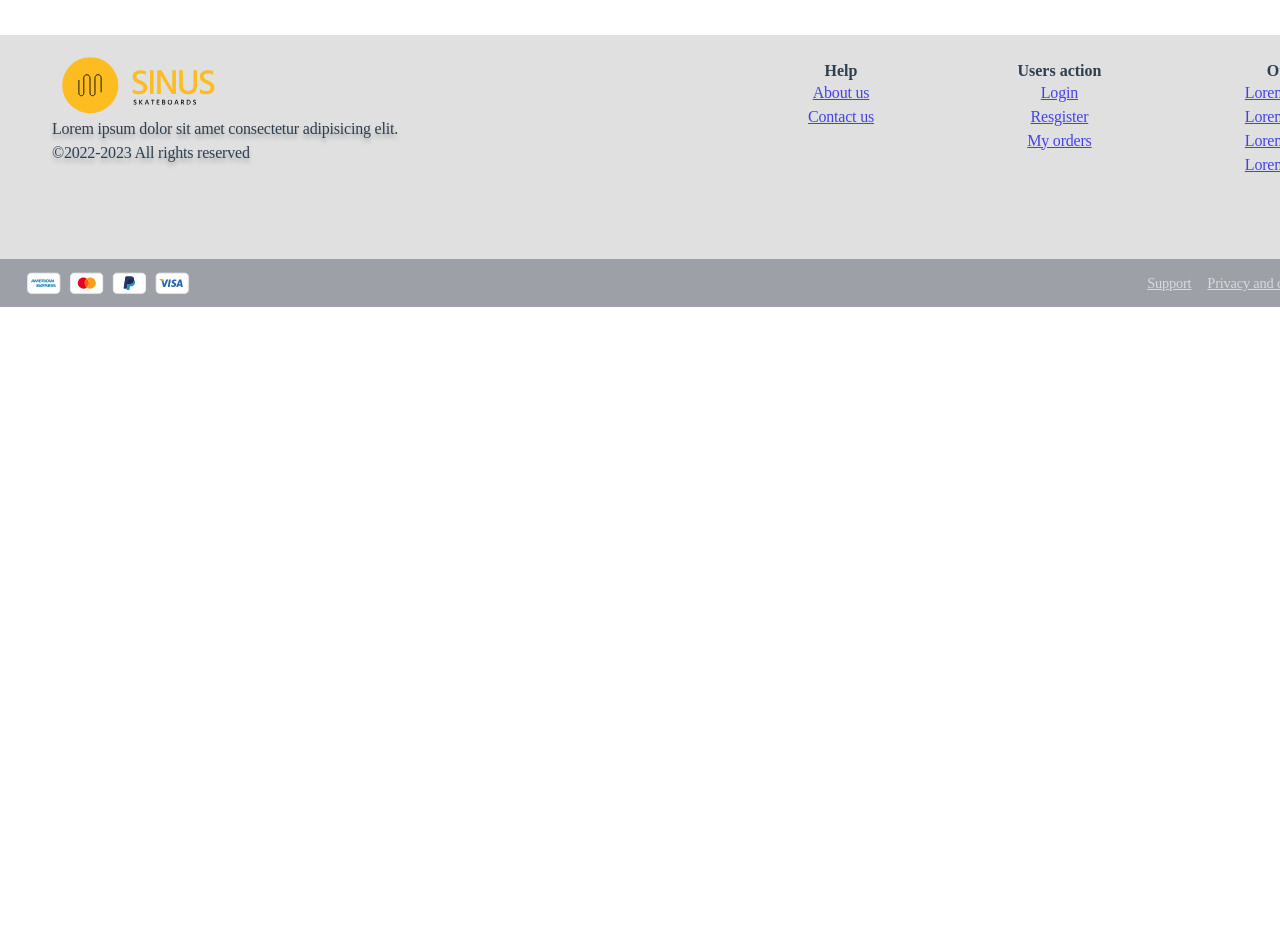
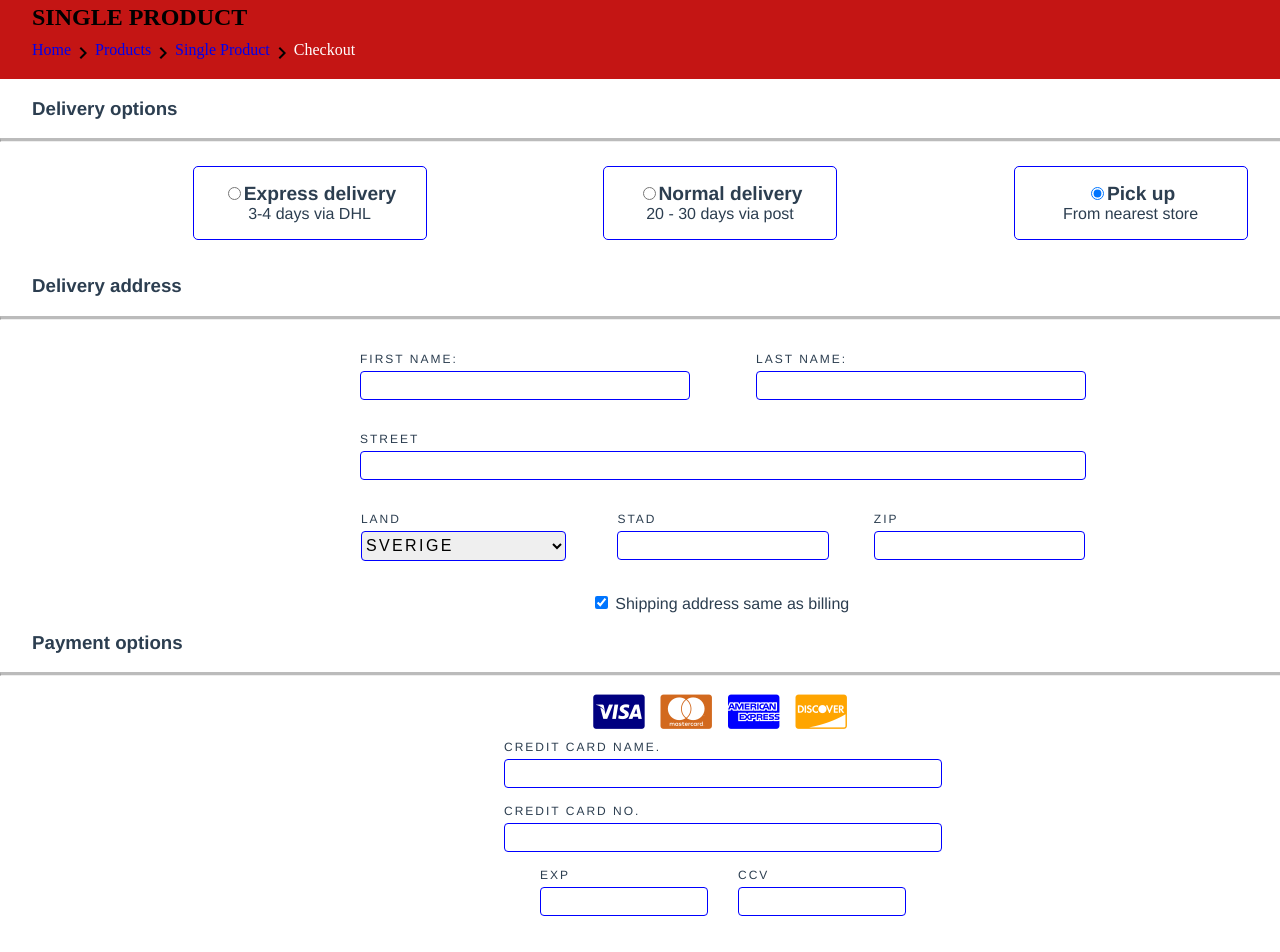
Before and after one commit to theodorwill/Slutprojekt-Sinus-Webshop, a Vue app: page /checkout in a window 1280 px wide. Shown: the part 140-1092 px from the top of the page. Before the commit the page ends 800 px from the top, so only its background shows below. Built offline with nearby package versions, Linux system fonts and the light colour scheme.

Commit message:
added checkout page , and fixt router-link

```diff
--- a/src/components/Header.vue
+++ b/src/components/Header.vue
@@ -10,7 +10,6 @@
           </div>
         </button>
       </router-link>
-
 
       <router-link to="/login">
         <button>
--- a/src/router/index.js
+++ b/src/router/index.js
@@ -5,6 +5,7 @@ import Home from '@/views/Home.vue'
 import About from '@/views/About.vue'
 import Products from '@/views/Products.vue'
 import Cart from '@/views/Cart.vue'
+import Checkout from '@/views/Checkout.vue'
 import Contact from '@/views/Contact.vue'
 import LoginPage from '@/views/LoginPage.vue'
 import UserProfile from '@/views/UserProfile.vue'
@@ -41,6 +42,11 @@ const routes = [
     component: Cart
   },
   {
+    path: '/checkout',
+    name: 'Checkout',
+    component: Checkout
+  },
+  {
     path: '/products/:id',
     component: SingleProduct
   },
--- a/src/views/Cart.vue
+++ b/src/views/Cart.vue
@@ -33,7 +33,9 @@
             >moms {{moms}}
           </span>
           <div class="action-sub">
+            <router-link to="/checkout">
             <button class="pay-now">Checkout</button>
+            </router-link>
             <!-- <router-link to="/products">Back to shop</router-link> -->
             <button class="back">Back to shop</button>
           </div>
--- /dev/null
+++ b/src/views/Checkout.vue
@@ -0,0 +1,331 @@
+<template>
+  <div class="checkout">
+      <link rel="stylesheet" href="https://cdnjs.cloudflare.com/ajax/libs/font-awesome/4.7.0/css/font-awesome.min.css">
+    <section class="top">
+      <h1>SINGLE PRODUCT</h1>
+      <p>
+        <router-link to="/"><span>Home</span></router-link>
+        <img src="../assets/right.svg" alt="" />
+        <router-link to="/products"><span>Products</span></router-link>
+        <img src="../assets/right.svg" alt="" />
+        <router-link to="/products"><span>Single Product</span></router-link>
+        <img src="../assets/right.svg" alt="" />
+        <span>Checkout</span>
+      </p>
+    </section>
+    <div class="wrapper">
+      <section class="top-section">
+        <h3>Delivery options</h3>
+        <hr class="solid" />
+        <div class="container">
+          <div class="container-1">
+            <input type="radio" id="huey" name="drone" value="huey" checked />
+            <label for="huey">Express delivery</label>
+            <p>3-4 days via DHL</p>
+          </div>
+          <div class="container-2">
+            <input type="radio" id="huey" name="drone" value="huey" checked />
+            <label for="huey">Normal delivery </label>
+            <p>20 - 30 days via post</p>
+          </div>
+          <div class="container-3">
+            <input type="radio" id="huey" name="drone" value="huey" checked />
+            <label for="huey">Pick up</label>
+            <p>From nearest store</p>
+          </div>
+        </div>
+      </section>
+      <section class="middle-section">
+        <h3>Delivery address</h3>
+        <hr class="solid" />
+        <form action="">
+              <div class="name">
+                <div>
+                    <label for="f-name">First Name:</label>
+                    <input type="text" name="f-name" placeholder="">
+                </div>
+                <div>
+                    <label for="l-name">Last Name:</label>
+                    <input type="text" name="l-name">
+                </div>
+                </div>
+                    <div class="street">
+                    <label for="name">Street</label>
+                    <input type="text" name="address">
+                </div>
+                <div class="address-info">
+                <div>
+                    <label for="city">Land</label>
+                    <select id="country" name="country">
+                        <option value="australia">SVERIGE</option>
+                        <option value="canada">NORGE</option>
+                        <option value="usa">DANMARK</option>
+                        <option value="usa">FINLAND</option>
+                        <option value="usa">ISLAND</option>
+                    </select>
+                </div>
+                <div>
+                    <label for="state">Stad</label>
+                    <input type="text" name="state">
+                </div>
+                <div>
+                    <label for="zip">Zip</label>
+                    <input type="text" name="zip">
+                </div>
+            </div>
+            <div class="billing">
+                <label>
+          <input type="checkbox" checked="checked" name="sameadr"> Shipping address same as billing
+        </label>
+
+            </div>
+
+
+        </form>
+      </section>
+      <section class="bottom-section">
+          <h3>Payment options</h3>
+          <hr class="solid" />
+        <div class="icon-container">
+              <i class="fa fa-cc-visa" style="color:navy;"></i>
+              <i class="fa fa-cc-mastercard" style="color:chocolate;"></i>
+              <i class="fa fa-cc-amex" style="color:blue;"></i>
+              <i class="fa fa-cc-discover" style="color:orange;"></i>
+            </div>
+
+        <div class="cc-num">
+                  <label for="card-num">Credit Card Name.</label>
+                  <input type="text" name="card-num">
+                  <label for="card-num">Credit Card No.</label>
+                  <input type="text" name="card-num">
+              </div>
+              <div class="cc-info">
+                <div>
+                    <label for="card-num">Exp</label>
+                    <input type="text" name="expire">
+                </div>
+                <div>
+                    <label for="card-num">CCV</label>
+                    <input type="text" name="security">
+                </div>
+            </div>
+        <input type="submit" value="Continue to checkout" class="btn">
+
+      </section>
+    </div>
+  </div>
+</template>
+
+<script>
+export default {};
+</script>
+
+
+<style scoped lang="scss">
+.top {
+  width: 100%;
+  height: 80px;
+  background-color: #C41514
+;
+  font-family: "Times New Roman", Times, serif;
+  h1,
+  p {
+    display: flex;
+    margin: 0;
+    padding: 5px 2rem;
+    color: white;
+  }
+  h1 {
+    color: black;
+  }
+  a {
+    text-decoration: none;
+  }
+}
+h3 {
+  display: flex;
+  margin-left: 2rem;
+}
+hr.solid {
+  border-top: 3px solid #bbb;
+}
+.container {
+  display: flex;
+  justify-content: space-evenly;
+  padding: 1rem;
+}
+.container-1,
+.container-2,
+.container-3 {
+  border: 1px blue solid;
+  border-radius: 5px;
+  width: 200px;
+  padding: 1rem;
+  label {
+    font-size: 1.2rem;
+    font-weight: bold;
+  }
+  p {
+    margin: 0;
+  }
+}
+
+.icon-container{
+ font-size: 2.5rem;
+ i{
+     margin: 0.5rem;
+ }
+}
+.name {
+    justify-content: space-between;
+    display: flex;
+    width: 50%;
+    margin: 2rem auto;
+    div {
+        width: 45%;
+    }
+    input {
+        width: 100%;
+        min-height: 25px;
+        border: 1px blue solid;
+        font-size: 1rem;
+        letter-spacing: .15rem;
+        font-family: "Arimo";
+        margin-top: 5px;
+        border-radius: 4px;
+    }
+    label {
+        display: flex;
+        text-transform: uppercase;
+        font-size: 12px;
+        letter-spacing: 2px;
+    }
+}
+.street{
+    width: 50%;
+    margin: 1rem auto;
+      input {
+        width: 100%;
+        min-height: 25px;
+        border: 1px blue solid;
+        font-size: 1rem;
+        letter-spacing: .15rem;
+        font-family: "Arimo";
+        margin-top: 5px;
+        border-radius: 4px;
+    }
+    label {
+        display: flex;
+        text-transform: uppercase;
+        font-size: 12px;
+        letter-spacing: 2px;
+    }
+}
+.address-info {
+    display: flex;
+    justify-content: space-evenly;
+    width: 57%;
+    margin: 2rem auto;
+    select{
+        width: 100%;
+        min-height: 30px;
+        border: 1px blue solid;
+        font-size: 1rem;
+        letter-spacing: .15rem;
+        font-family: "Arimo";
+        margin-top: 5px;
+        border-radius: 4px;
+    }
+    div {
+        width: 25%;
+    }
+      input {
+        width: 100%;
+        min-height: 25px;
+        border: 1px blue solid;
+        font-size: 1rem;
+        letter-spacing: .15rem;
+        font-family: "Arimo";
+        margin-top: 5px;
+        border-radius: 4px;
+    }
+    label {
+        display: flex;
+        text-transform: uppercase;
+        font-size: 12px;
+        letter-spacing: 2px;
+    }
+}
+.cc-num{
+    width: 30%;
+    margin-top: 2rem;
+    margin:  auto;
+     input {
+        width: 100%;
+        min-height: 25px;
+        border: 1px blue solid;
+        font-size: 1rem;
+        letter-spacing: .15rem;
+        font-family: "Arimo";
+        margin-top: 5px;
+        margin-bottom: 1rem;
+        border-radius: 4px;
+    }
+    label {
+        display: flex;
+        text-transform: uppercase;
+        font-size: 12px;
+        letter-spacing: 2px;
+    }
+}
+
+.cc-info {
+    display: flex;
+    justify-content: space-between;
+        width: 25%;
+        margin: auto;
+
+    div {
+        width: 45%;
+        margin-bottom: 2rem;
+    }
+    input {
+        width: 100%;
+        min-height: 25px;
+        border: 1px blue solid;
+        font-size: 1rem;
+        letter-spacing: .15rem;
+        font-family: "Arimo";
+        margin-top: 5px;
+        border-radius: 4px;
+    }
+    label {
+        display: flex;
+        text-transform: uppercase;
+        font-size: 12px;
+        letter-spacing: 2px;
+    }
+}
+.billing{
+    display: flex;
+    flex-direction: column;
+    align-items: center;
+    margin: auto;
+}
+
+
+.btn {
+  background-color: #04aa6d;
+  color: white;
+  padding: 12px;
+  margin: 10px 0;
+  border: none;
+  width: 200px;
+  border-radius: 3px;
+  cursor: pointer;
+  font-size: 17px;
+  &:hover {
+    background-color: #45a049;
+  }
+}
+</style>
```
Also changed, not shown: src/assets/omarhuba.png (deleted).
